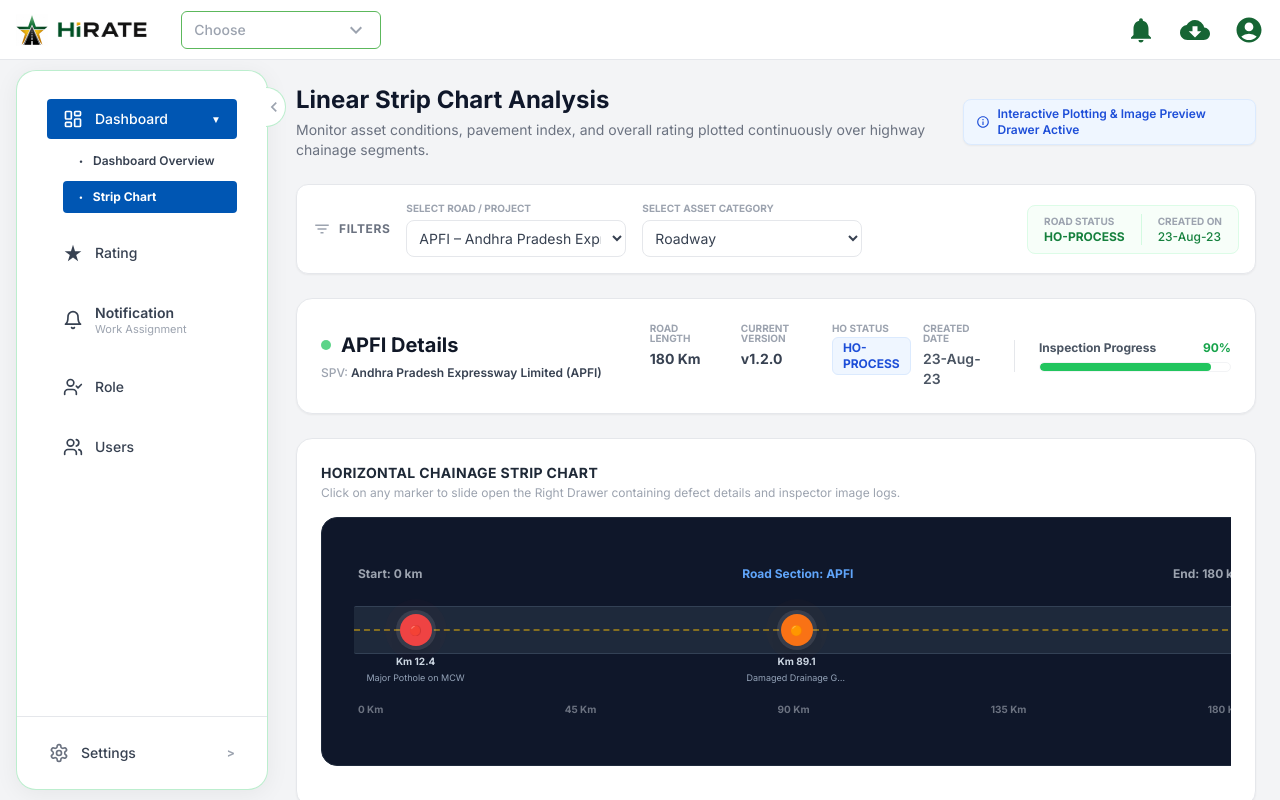
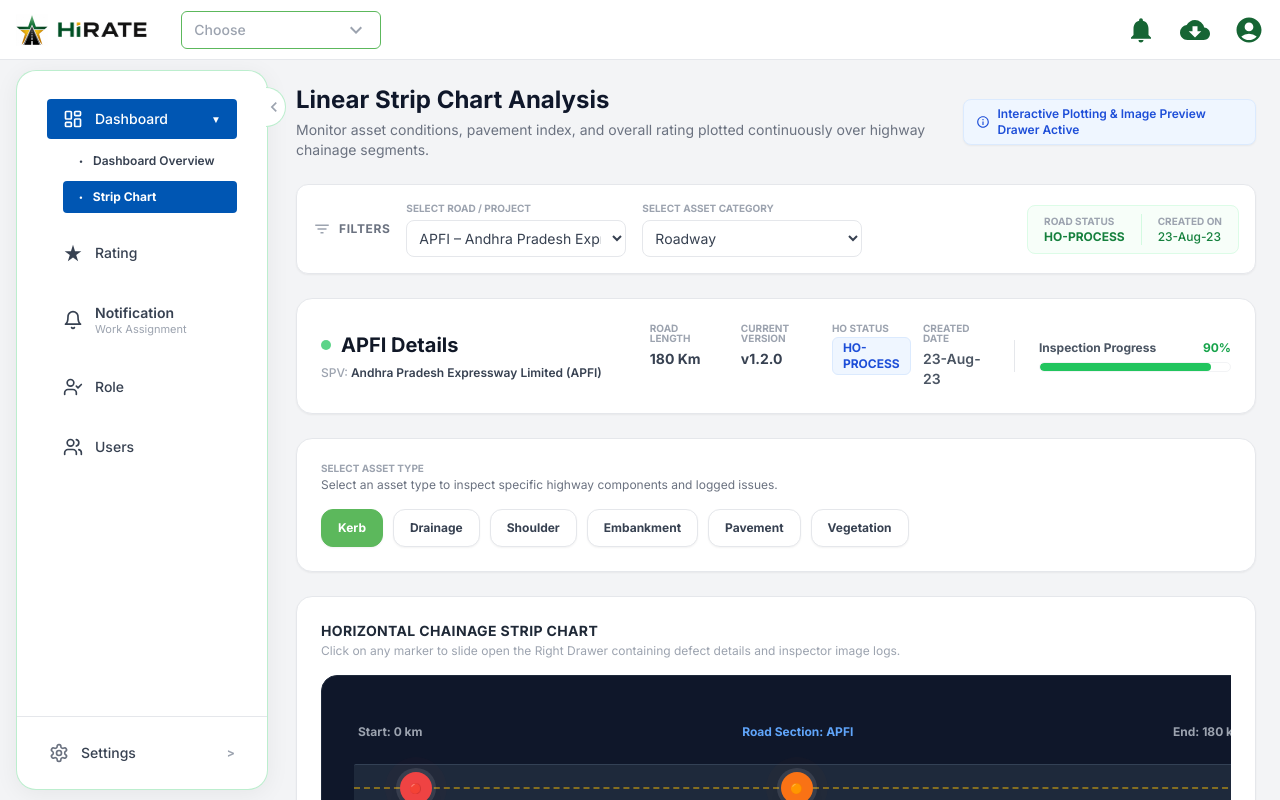
Before and after one commit to MindsCHW/Hi-rate, a React (Vite) app in the folder frontend/: page /dashboard/strip-chart in a window 1280 px wide. Built offline with nearby package versions, Linux system fonts and the light colour scheme.

Commit message:
Implement dynamic Asset Type selectable cards updated on Category change

```diff
--- a/frontend/src/pages/StripChartPage.jsx
+++ b/frontend/src/pages/StripChartPage.jsx
@@ -15,6 +15,16 @@
   "TMS",
   "Landscaping"
 ];
+
+const categoryAssetTypes = {
+  "Roadway": ["Kerb", "Drainage", "Shoulder", "Embankment", "Pavement", "Vegetation"],
+  "Road Signage and Furniture": ["Pavement Markings", "Traffic Signs", "Blinkers", "Lighting", "Delineators", "Hectometer Stones", "MBCB"],
+  "Project Facilities": ["Bus Bay", "Toilet Block", "Truck Lay-by"],
+  "Structures": ["Major Bridge", "Minor Bridge", "Culvert", "ROB"],
+  "ATMS": ["VMS", "MET", "PTZ", "AVCC", "Incident Camera"],
+  "TMS": ["SWB", "WIM", "LPIC", "Traffic Lights", "UFD", "OHLS", "UI"],
+  "Landscaping": ["Vegetation", "Lawn", "Trees"]
+};
 
 // Pre-seeded specific issue data for some main roads
 const roadIssuesData = {
@@ -113,8 +123,22 @@
 const StripChartPage = () => {
   const [selectedRoad, setSelectedRoad] = useState(dummyData[0].roadName);
   const [selectedCategory, setSelectedCategory] = useState(categories[0]);
+  const [selectedAssetType, setSelectedAssetType] = useState(() => {
+    const types = categoryAssetTypes[categories[0]] || [];
+    return types[0] || '';
+  });
   const [selectedIssue, setSelectedIssue] = useState(null);
   const [activeImage, setActiveImage] = useState(null);
+
+  // Sync selectedAssetType when selectedCategory changes
+  useEffect(() => {
+    const types = categoryAssetTypes[selectedCategory] || [];
+    if (types.length > 0) {
+      setSelectedAssetType(types[0]);
+    } else {
+      setSelectedAssetType('');
+    }
+  }, [selectedCategory]);
 
   const activeRoadDetails = dummyData.find(d => d.roadName === selectedRoad);
   const chartData = generateMockChartData(selectedRoad, selectedCategory);
@@ -257,6 +281,32 @@
               </div>
             </div>
           )}
+
+          {/* Selectable Asset Types Card */}
+          <div className="bg-white p-6 border border-gray-200 rounded-2xl shadow-sm flex flex-col space-y-3">
+            <div>
+              <span className="text-[10px] text-gray-400 font-bold uppercase block leading-none">Select Asset Type</span>
+              <p className="text-xs text-gray-500 mt-1">Select an asset type to inspect specific highway components and logged issues.</p>
+            </div>
+            <div className="flex flex-wrap gap-2.5 pt-1">
+              {(categoryAssetTypes[selectedCategory] || []).map((type) => {
+                const isSelected = selectedAssetType === type;
+                return (
+                  <button
+                    key={type}
+                    onClick={() => setSelectedAssetType(type)}
+                    className={`px-4 py-2.5 rounded-xl border text-xs font-bold transition-all cursor-pointer shadow-sm active:scale-95 duration-150 ${
+                      isSelected
+                        ? "bg-[#5cb85c] border-[#5cb85c] text-white"
+                        : "bg-white border-gray-200 text-gray-700 hover:bg-gray-50"
+                    }`}
+                  >
+                    {type}
+                  </button>
+                );
+              })}
+            </div>
+          </div>
 
           {/* Interactive Horizontal Strip Chart */}
           <div className="bg-white p-6 border border-gray-200 rounded-2xl shadow-sm flex flex-col space-y-4">
```
